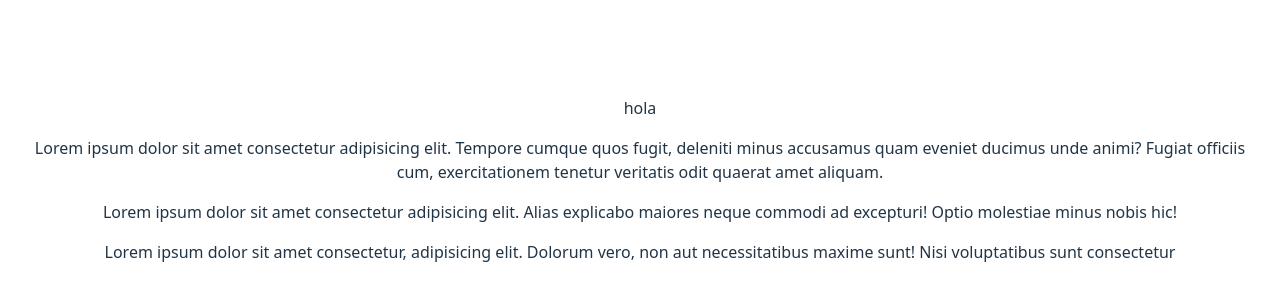
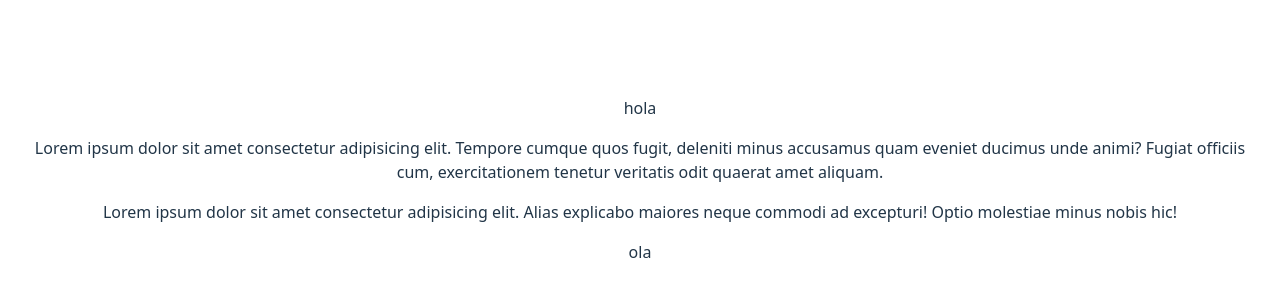
Before and after one commit to ApaAlfa09/testProjectGit, a React (Vite) app: page / in a window 1280 px wide. Shown: the part 212-512 px from the top of the page. Built offline with nearby package versions, Linux system fonts and the light colour scheme.

Commit message:
another update in the lorem

```diff
--- a/src/App.tsx
+++ b/src/App.tsx
@@ -23,11 +23,7 @@ function App() {
       </div>
 
       <div>
-        <p>
-          Lorem ipsum dolor sit amet consectetur, adipisicing elit. Dolorum
-          vero, non aut necessitatibus maxime sunt! Nisi voluptatibus sunt
-          consectetur
-        </p>
+        <p>ola</p>
       </div>
     </>
   );
```
